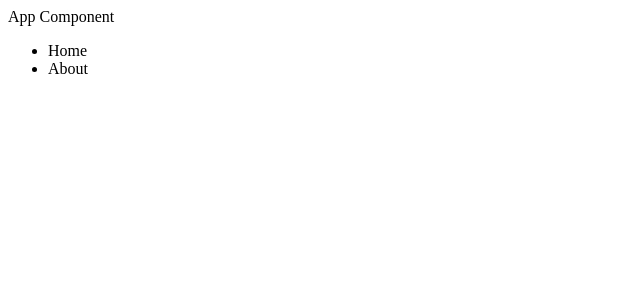
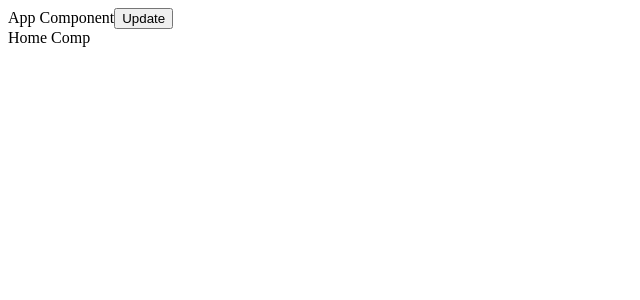
Before and after one commit to addpadding/UCA-76-React-newapp, a React (Create React App) app in the folder newapp/: page / in a window 1280 px wide. Shown: the top 300 px of the page, without its empty margins (0-640 px from the left). Built offline with nearby package versions, Linux system fonts and the light colour scheme.

Commit message:
lesson-84 = React - Part 9 => 23.8%

```diff
--- a/newapp/src/App.js
+++ b/newapp/src/App.js
@@ -5,20 +5,25 @@ import Home from "./Components/Home"
 // ===========
 class App extends Component {
     state = {
+        name: "App Comp"
+    }
+
+    UpdateName = () => {
+        this.setState({
+            name: "App Comp 2"
+        })
     }
 
     render() {
-        // console.log(this.state.name);
+        console.log("App Comp");
         return (
             <div className="App">
 
                 App Component
 
-                <ul>
-                    <Home />
-                </ul>
+                <button onClick={this.UpdateName}>Update</button>
 
-                {/* <Home /> */}
+                <Home />
 
             </div>
         )
--- a/newapp/src/Components/Home.js
+++ b/newapp/src/Components/Home.js
@@ -1,25 +1,16 @@
-import React, { Component, Fragment } from 'react'
+import React, { Component, PureComponent } from 'react'
 
-class Home extends Component {
+class Home extends PureComponent {
 
-    constructor(props) {
-        super();
-        console.log("constructor");
-
-        this.state = {
-            name: "Home",
-        }
-    }
-
+    shouldComponentUpdate
 
     render() {
-        console.log("render");
+        console.log("Home Comp");
         return (
 
-            <Fragment>
-                <li>Home</li>
-                <li>About</li>
-            </Fragment>
+            <div>
+                Home Comp
+            </div>
 
         )
     }
```
